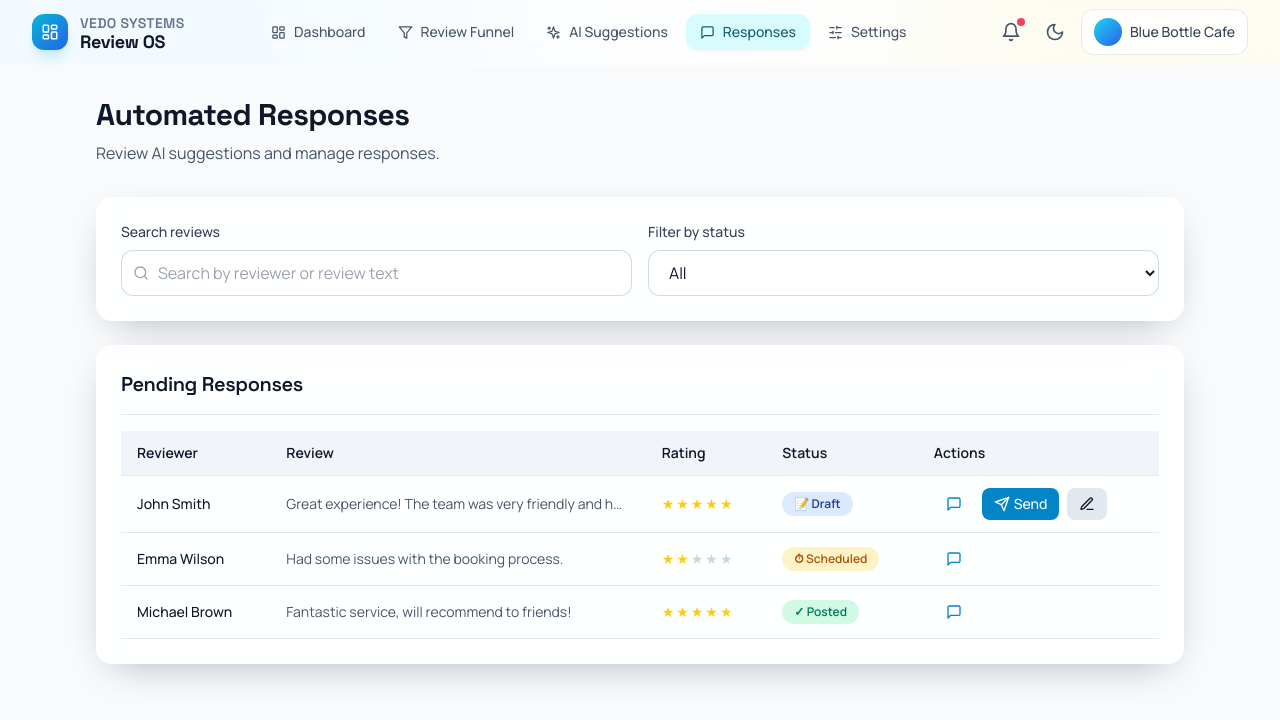
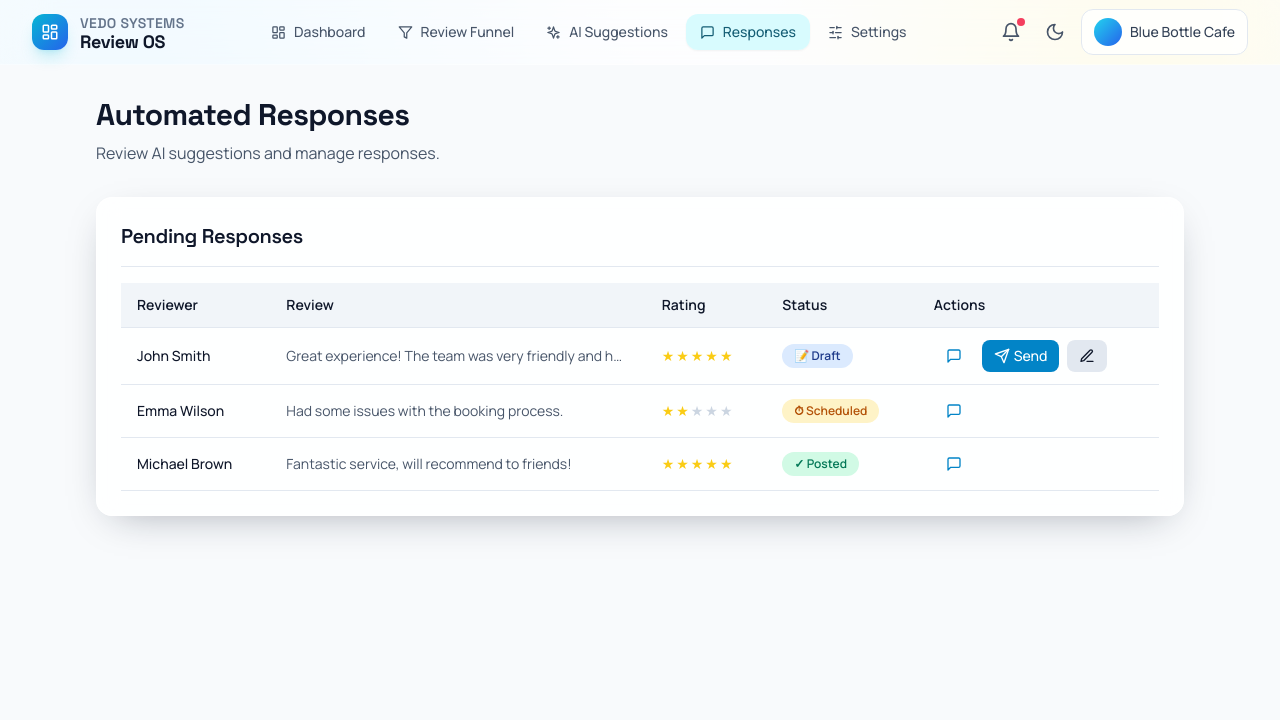
Before and after one commit to Manpreet-byte/saaS, a Next.js app in the folder frontend/: page /automated-responses in a window 1280 px wide. Shown: the top 720 px of the page. Built offline with nearby package versions, Linux system fonts and the light colour scheme.

Commit message:
Revert "Merge pull request #4 from Manpreet-byte/punam-feature" This reverts commit 908afda8df931b5021768cb4b6b91ddf633f738f, reversing changes made to e5f3683c04fed2c8f4d60e210bbe016d08297f8d.

```diff
--- a/frontend/src/app/automated-responses/page.tsx
+++ b/frontend/src/app/automated-responses/page.tsx
@@ -9,21 +9,17 @@ import { Badge } from '@/components/ui/badge';
 import { Modal } from '@/components/ui/modal';
 import { Input } from '@/components/ui/input';
 import { mockAutomatedResponses } from '@/lib/mock-data';
-import { Send, Edit3, Clock, MessageSquare, Search } from 'lucide-react';
+import { Send, Edit3, Clock, MessageSquare } from 'lucide-react';
 
 export default function AutomatedResponsesPage() {
   const [responses, setResponses] = useState(mockAutomatedResponses);
   const [selectedResponse, setSelectedResponse] = useState<any>(null);
   const [modalOpen, setModalOpen] = useState(false);
-  const [editingText, setEditingText] = useState('');
-  const [searchTerm, setSearchTerm] = useState('');
-  const [statusFilter, setStatusFilter] = useState('all');
 
   const handleApprove = (id: string) => {
     setResponses(
       responses.map((r) => (r.id === id ? { ...r, status: 'posted' } : r))
     );
-    setModalOpen(false);
   };
 
   const handleSchedule = (id: string) => {
@@ -32,52 +28,6 @@ export default function AutomatedResponsesPage() {
     );
     setModalOpen(false);
   };
-
-  const handleEdit = (response: any) => {
-    setSelectedResponse(response);
-    setEditingText(response.suggested);
-    setModalOpen(true);
-  };
-
-  const handleSaveEdit = () => {
-    if (!selectedResponse) return;
-
-    setResponses(
-      responses.map((response) =>
-        response.id === selectedResponse.id
-          ? { ...response, suggested: editingText, status: 'draft' }
-          : response
-      )
-    );
-    setModalOpen(false);
-  };
-
-  const handleRegenerate = () => {
-    if (!selectedResponse) return;
-
-    const reviewText = String(selectedResponse.review || '').toLowerCase();
-    const rating = Number(selectedResponse.rating || 0);
-
-    const regeneratedText =
-      rating <= 2
-        ? 'We are sorry for the inconvenience. Please contact us so we can review this and make it right.'
-        : reviewText.includes('great') || reviewText.includes('excellent')
-          ? 'Thank you so much for your kind words. We are glad our team could deliver a great experience for you.'
-          : 'Thank you for sharing your feedback. We appreciate it and will continue working to improve our service.';
-
-    setEditingText(regeneratedText);
-  };
-
-  const filteredResponses = responses.filter((response) => {
-    const matchesSearch =
-      response.reviewer.toLowerCase().includes(searchTerm.toLowerCase()) ||
-      response.review.toLowerCase().includes(searchTerm.toLowerCase());
-
-    const matchesStatus =
-      statusFilter === 'all' || response.status === statusFilter;
-
-    return matchesSearch && matchesStatus;
-  });
 
   const getBadgeVariant = (status: string) => {
     switch (status) {
@@ -105,41 +55,6 @@ export default function AutomatedResponsesPage() {
             </p>
           </div>
 
-          <Card className="mb-6">
-            <CardBody className="grid grid-cols-1 gap-4 md:grid-cols-2">
-              <div>
-                <label className="mb-2 block text-sm font-medium text-slate-700 dark:text-slate-300">
-                  Search reviews
-                </label>
-                <div className="relative">
-                  <Search className="absolute left-3 top-1/2 -translate-y-1/2 text-slate-400" size={16} />
-                  <Input
-                    value={searchTerm}
-                    onChange={(e) => setSearchTerm(e.target.value)}
-                    placeholder="Search by reviewer or review text"
-                    className="pl-9"
-                  />
-                </div>
-              </div>
-
-              <div>
-                <label className="mb-2 block text-sm font-medium text-slate-700 dark:text-slate-300">
-                  Filter by status
-                </label>
-                <select
-                  value={statusFilter}
-                  onChange={(e) => setStatusFilter(e.target.value)}
-                  className="input-base w-full"
-                >
-                  <option value="all">All</option>
-                  <option value="draft">Draft</option>
-                  <option value="scheduled">Scheduled</option>
-                  <option value="posted">Posted</option>
-                </select>
-              </div>
-            </CardBody>
-          </Card>
-
           {/* Responses Table */}
           <Card>
             <CardHeader>
@@ -157,7 +72,7 @@ export default function AutomatedResponsesPage() {
                   </TableRow>
                 </TableHeader>
                 <tbody>
-                  {filteredResponses.map((response) => (
+                  {responses.map((response) => (
                     <TableRow key={response.id}>
                       <TableCell className="font-medium">{response.reviewer}</TableCell>
                       <TableCell className="max-w-xs">
@@ -195,7 +110,10 @@ export default function AutomatedResponsesPage() {
                           <Button
                             variant="ghost"
                             size="sm"
-                            onClick={() => handleEdit(response)}
+                            onClick={() => {
+                              setSelectedResponse(response);
+                              setModalOpen(true);
+                            }}
                           >
                             <MessageSquare size={16} />
                           </Button>
@@ -235,7 +153,7 @@ export default function AutomatedResponsesPage() {
             onClose={() => setModalOpen(false)}
             title={`Response for ${selectedResponse?.reviewer}`}
             footer={
-              selectedResponse && (
+              selectedResponse?.status === 'draft' && (
                 <>
                   <Button
                     variant="secondary"
@@ -243,20 +161,10 @@ export default function AutomatedResponsesPage() {
                   >
                     Cancel
                   </Button>
-                  <Button onClick={handleSaveEdit}>
-                    <Edit3 size={16} className="mr-1" />
-                    Save Edit
-                  </Button>
-                  <Button variant="ghost" onClick={handleRegenerate}>
-                    Regenerate
-                  </Button>
-                  {selectedResponse.status === 'draft' && (
                   <Button onClick={() => handleApprove(selectedResponse.id)}>
                     <Send size={16} className="mr-1" />
                     Post Now
                   </Button>
-                  )}
-                  {selectedResponse.status !== 'posted' && (
                   <Button
                     variant="ghost"
                     onClick={() => handleSchedule(selectedResponse.id)}
@@ -264,7 +172,6 @@ export default function AutomatedResponsesPage() {
                     <Clock size={16} className="mr-1" />
                     Schedule
                   </Button>
-                  )}
                 </>
               )
             }
@@ -298,13 +205,9 @@ export default function AutomatedResponsesPage() {
                   <h4 className="font-medium mb-2 text-slate-600 dark:text-slate-400">
                     AI-Suggested Response
                   </h4>
-                  <textarea
-                    value={editingText}
-                    onChange={(e) => setEditingText(e.target.value)}
-                    rows={6}
-                    className="input-base w-full resize-none"
-                    placeholder="Edit the suggested response here..."
-                  />
+                  <div className="p-3 bg-primary-50 dark:bg-primary-900/20 rounded border border-primary-200 dark:border-primary-800">
+                    <p className="text-sm">{selectedResponse.suggested}</p>
+                  </div>
                 </div>
 
                 {selectedResponse.status === 'scheduled' && (
--- a/frontend/tsconfig.json
+++ b/frontend/tsconfig.json
@@ -24,7 +24,6 @@
     "resolveJsonModule": true,
     "moduleResolution": "bundler",
     "allowImportingTsExtensions": true,
-    "ignoreDeprecations": "6.0",
     "baseUrl": ".",
     "paths": {
       "@/*": [
```
Lines whose indentation alone changed are shown as unchanged.
